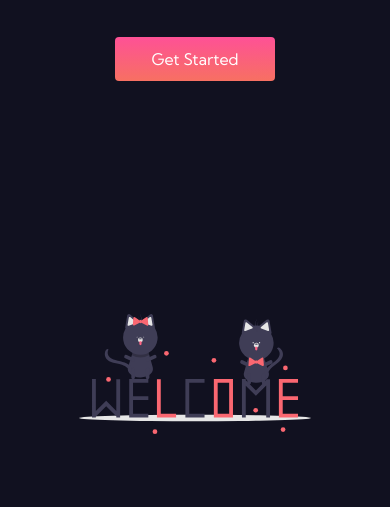
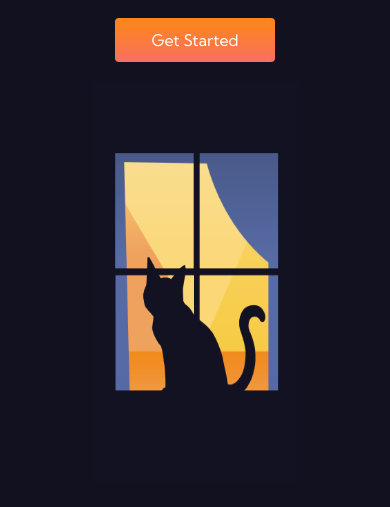
Before and after one commit to EmilijaSvirsk/EmilijaSvirsk.github.io, a plain HTML site: page index.html in a window 390 px wide. Shown: the part 337-844 px from the top of the page. Drawn offline with nearby package versions, Linux system fonts and the light colour scheme.

Commit message:
image change

```diff
--- a/app.js
+++ b/app.js
@@ -18,23 +18,27 @@ menu.addEventListener('click', function(){
 function waitAndChangeBackground() {
     let background = document.getElementById('background2');
     let number = Math.floor(Math.random() * 3).toString(); //from 0 to 2
-    background.style.backgroundImage = 'url("images/city/city_4_'+number+'.png")'; // + number;
+    background.style.backgroundImage = 'url("images/city/city_4_'+number+'.png")';
 }
 setInterval(waitAndChangeBackground, 4000);
 
 //move bar city up
-
 let back1 = document.getElementById('background1');
 let back2 = document.getElementById('background2');
 let city1 = document.getElementById('city1');
 let city2 = document.getElementById('city2');
 
-let loader = document.getElementById('loader1');
+//window image move
+let win1 = document.getElementById('window1');
+let win3 = document.getElementById('window3');
+let win4 = document.getElementById('window4');
+let win5 = document.getElementById('window5');
 
 window.addEventListener('scroll', function()
 {
     let value = window.scrollY;
 
+    //moving bar city
     let navh = 55;
     if(value<navh)
     {
@@ -50,4 +54,22 @@ window.addEventListener('scroll', function()
         city1.style.top = navh * -0.35 + 'px';
         city2.style.top = navh * -0.2 + 'px';
     }
+
+    //window movement
+    let winh = 250;
+    if(value<winh)
+    {
+        win1.style.top = value * 0.05 + 'px';
+        win3.style.top = value * -0.1 + 'px';
+        win4.style.top = value * -0.2 + 'px';
+        win5.style.top = value * -0.3 + 'px';
+    }
+    else
+    {
+        win1.style.top = winh * 0.05 + 'px';
+        win3.style.top = winh * -0.1 + 'px';
+        win4.style.top = winh * -0.2 + 'px';
+        win5.style.top = winh * -0.3 + 'px';
+    }
+
 })
--- a/index.html
+++ b/index.html
@@ -77,8 +77,13 @@
                 <button class="main__btn"><a href="/">Get Started</a></button>
             </div>
             <div class="main__img--container">
-                <img src="images/welcome_cats.svg"
-                alt="pic" id="main__img"/>
+                <img src="images/window/window6.png" alt="pic" class="main__img" id="window6">
+                <img src="images/window/window5.png" alt="pic" class="main__img" id="window5">
+                <img src="images/window/window4.png" alt="pic" class="main__img" id="window4">
+                <img src="images/window/window3.png" alt="pic" class="main__img" id="window3">
+                <img src="images/window/window2.png" alt="pic" class="main__img" id="window2">
+                <img src="images/window/window1.png" alt="pic" class="main__img" id="window1">
+                <img src="images/window/window0.png" alt="pic" class="main__img" id="window0">
             </div>
         </div>
     </div>
--- a/style.css
+++ b/style.css
@@ -456,8 +456,9 @@ html,body{
 }
 
 .main__btn {
+    z-index: 20;
     font-size: 1rem;
-    background-image: linear-gradient(to top, #f77062 0%, #fe5196 100%);
+    background-image: linear-gradient(to top, #f77062 0%, #ff8615 100%);
     padding: 14px 32px;
     border: none;
     border-radius: 4px;
@@ -483,7 +484,7 @@ html,body{
     left: 0;
     width: 0;
     height: 100%;
-    background-color: #4837ff;
+    background-color: #3776ff;
     transition: all 0.35s;
     border-radius: 4px;
 }
@@ -498,11 +499,25 @@ html,body{
 
 .main__img--container {
     text-align: center;
+    position: relative;
+    top: 0;
+    left: 0;
+    width: 100%;
+    height: 100%;
+    object-fit: cover;
+    pointer-events: none;
 }
 
-#main__img{
-    height: 80%;
-    width: 80%;
+.main__img{
+    margin: 50px -150px;
+    position: absolute;
+    height: 667px;
+    width: 350px;
+}
+
+#window0 {
+    margin: 50px -152px;
+    width: 355px;
 }
 
 /* Mobile Responsive */
@@ -513,7 +528,7 @@ html,body{
         align-items: center;
         justify-self: center;
         width: 100%;
-        margin: 0 auto;
+        margin: -50px auto;
         height: 90vh
     }
 
@@ -535,6 +550,17 @@ html,body{
         margin-top: 1rem;
         font-size: 1.5rem;
     }
+
+    .main__img{
+        margin: -175px -100px;
+        height: 400px;
+        width: 200px;
+    }
+
+    #window0 {
+        margin: -175px -102px;
+        width: 205px;
+    }
 }
 
 @media screen and (max-width: 480px) {
@@ -555,6 +581,13 @@ html,body{
     .main__btn {
         padding: 12px 36px;
         margin: 2.5rem 0;
+    }
+
+    .main__img{
+        margin: -180px -100px;
+    }
+    #window0 {
+        margin: -180px -102px;
     }
 }
 
```
Also changed, not shown: images/window/window0.png (added), images/window/window1.png (added), images/window/window2.png (added), images/window/window3.png (added), images/window/window4.png (added), images/window/window5.png (added), images/window/window6.png (added).
